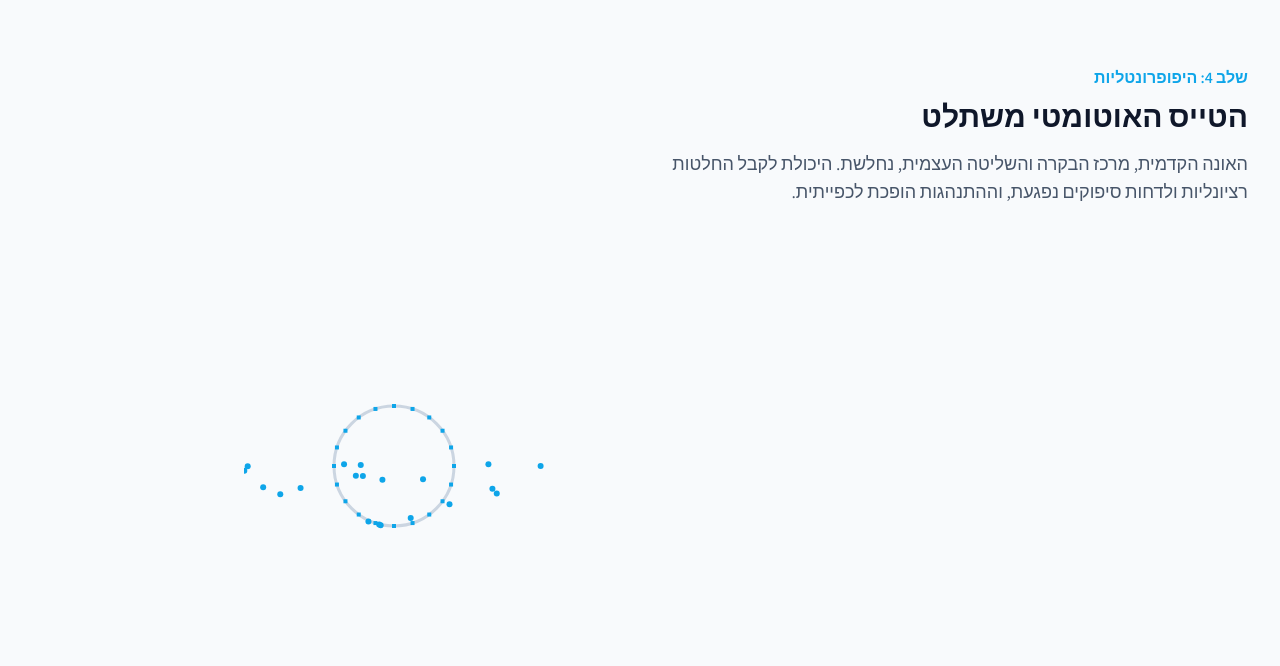
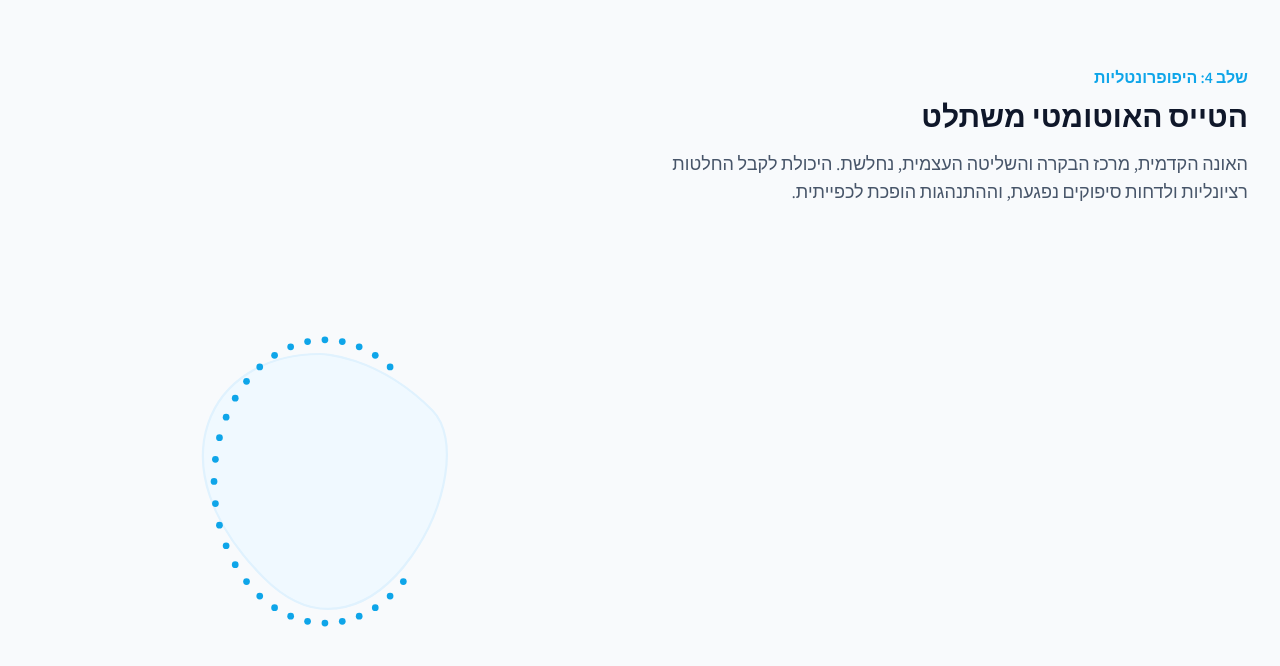
Before and after one commit to pinywinner/Argentina, a plain HTML site: page index.html in a window 1280 px wide. Shown: the part 970-1636 px from the top of the page. Drawn offline with nearby package versions, Linux system fonts and the light colour scheme.

Commit message:
Update index.html

```diff
--- a/index.html
+++ b/index.html
@@ -59,6 +59,11 @@
             gap: 4rem;
             align-items: start;
             position: relative;
+        }
+        @media (max-width: 768px) {
+            .sticky-container {
+                grid-template-columns: 1fr;
+            }
         }
         .sticky-text-panel {
             position: sticky;
@@ -146,7 +151,18 @@
                 <div class="sticky-viz-panel">
                     <div class="viz-step" data-step="1">
                         <div class="w-full max-w-md">
-                            <canvas id="brain-viz"></canvas>
+                            <svg id="brain-viz" viewBox="0 0 400 300" class="w-full h-auto">
+                                <!-- Brain Outline -->
+                                <path id="brain-outline" d="M 200,50 C 100,50 50,150 150,250 C 250,350 350,150 300,100 C 250,50 200,50 200,50 Z" fill="#f0f9ff" stroke="#e0f2fe" stroke-width="2"/>
+                                <!-- Stimuli -->
+                                <g id="stimuli-group"></g>
+                                <!-- Receptors -->
+                                <g id="receptors-group"></g>
+                                <!-- Pathway -->
+                                <path id="pathway" d="M 80,180 C 150,100 250,100 320,180" stroke-width="0" stroke="#f59e0b" fill="none" stroke-linecap="round"/>
+                                <!-- PFC -->
+                                <path id="pfc" d="M 170,52 A 70 70 0 0 1 230,52" fill="#cbd5e1" opacity="0"/>
+                            </svg>
                         </div>
                     </div>
                     <div class="viz-step" data-step="2"></div>
@@ -283,82 +299,31 @@
             );
         });
 
-        // --- Mechanism Scrollytelling with Canvas ---
+        // --- Mechanism Scrollytelling with SVG ---
         const textSteps = gsap.utils.toArray('.sticky-text-content');
         const vizSteps = gsap.utils.toArray('.viz-step');
-        const canvas = document.getElementById('brain-viz');
-        if (canvas) {
-            const ctx = canvas.getContext('2d');
-            let width, height;
+        const brainViz = document.getElementById('brain-viz');
 
-            function resizeCanvas() {
-                width = canvas.offsetWidth;
-                height = canvas.offsetHeight;
-                canvas.width = width;
-                canvas.height = height;
+        if(brainViz) {
+            const stimuliGroup = document.getElementById('stimuli-group');
+            const receptorsGroup = document.getElementById('receptors-group');
+            const pathway = document.getElementById('pathway');
+            const pfc = document.getElementById('pfc');
+            const brainOutline = document.getElementById('brain-outline').getBBox();
+
+            // Populate receptors
+            for (let i = 0; i < 30; i++) {
+                const angle = (i / 30) * Math.PI * 1.5 + Math.PI * 0.25;
+                const x = brainOutline.x + brainOutline.width / 2 + Math.cos(angle) * (brainOutline.width / 2.2);
+                const y = brainOutline.y + brainOutline.height / 2 + Math.sin(angle) * (brainOutline.height / 1.8);
+                const receptor = document.createElementNS("http://www.w3.org/2000/svg", "circle");
+                receptor.setAttribute('cx', x);
+                receptor.setAttribute('cy', y);
+                receptor.setAttribute('r', 3);
+                receptor.setAttribute('fill', '#0ea5e9');
+                receptorsGroup.appendChild(receptor);
             }
-            window.addEventListener('resize', resizeCanvas);
-            resizeCanvas();
-
-            const brainState = {
-                stimuli: [],
-                receptorDensity: 1,
-                pathwayStrength: 0,
-                pfcOpacity: 0
-            };
-
-            function draw() {
-                ctx.clearRect(0, 0, width, height);
-                const centerX = width / 2;
-                const centerY = height / 2;
-                const radius = Math.min(width, height) * 0.4;
-
-                // Draw brain outline
-                ctx.strokeStyle = '#cbd5e1';
-                ctx.lineWidth = 3;
-                ctx.beginPath();
-                ctx.arc(centerX, centerY, radius, 0, Math.PI * 2);
-                ctx.stroke();
-
-                // Draw stimuli
-                brainState.stimuli.forEach(s => {
-                    ctx.beginPath();
-                    ctx.arc(s.x, s.y, s.r, 0, Math.PI * 2);
-                    ctx.fillStyle = `rgba(14, 165, 233, ${s.opacity})`;
-                    ctx.fill();
-                });
-
-                // Draw receptors
-                ctx.fillStyle = '#0ea5e9';
-                for(let i = 0; i < 20 * brainState.receptorDensity; i++) {
-                    const angle = (i / (20 * brainState.receptorDensity)) * Math.PI * 2;
-                    const x = centerX + Math.cos(angle) * radius;
-                    const y = centerY + Math.sin(angle) * radius;
-                    ctx.fillRect(x - 2, y - 2, 4, 4);
-                }
-
-                // Draw pathway
-                if (brainState.pathwayStrength > 0) {
-                    ctx.beginPath();
-                    ctx.moveTo(width * 0.2, centerY);
-                    ctx.quadraticCurveTo(centerX, centerY - radius, width * 0.8, centerY);
-                    ctx.lineWidth = brainState.pathwayStrength * 8;
-                    ctx.strokeStyle = `rgba(245, 158, 11, ${brainState.pathwayStrength})`;
-                    ctx.stroke();
-                }
-
-                // Draw PFC
-                if (brainState.pfcOpacity > 0) {
-                    ctx.fillStyle = `rgba(100, 116, 139, ${brainState.pfcOpacity})`;
-                    ctx.beginPath();
-                    ctx.moveTo(centerX, centerY - radius);
-                    ctx.arc(centerX, centerY - radius, radius * 0.5, 0.2 * Math.PI, 0.8 * Math.PI);
-                    ctx.closePath();
-                    ctx.fill();
-                }
-            }
-
-            gsap.ticker.add(draw);
+            const allReceptors = gsap.utils.toArray('#receptors-group circle');
 
             const tl = gsap.timeline({
                 scrollTrigger: {
@@ -370,17 +335,47 @@
                 }
             });
 
-            tl.call(() => {
-                brainState.stimuli = [];
-                for(let i=0; i<20; i++) {
-                    const stimulus = { x: Math.random() * width, y: 0, r: 3, opacity: 1 };
-                    brainState.stimuli.push(stimulus);
-                    gsap.to(stimulus, { y: height, duration: 2 + Math.random() * 2, repeat: -1, ease: 'none' });
+            // Step 1: Stimuli
+            tl.fromTo(stimuliGroup, {opacity: 0}, {
+                opacity: 1,
+                duration: 0.5,
+                onStart: () => {
+                    stimuliGroup.innerHTML = '';
+                    for(let i=0; i<15; i++) {
+                        const dot = document.createElementNS("http://www.w3.org/2000/svg", "circle");
+                        dot.setAttribute('r', 4);
+                        dot.setAttribute('fill', '#0ea5e9');
+                        stimuliGroup.appendChild(dot);
+                        gsap.fromTo(dot,
+                            { cx: 200 + (Math.random() - 0.5) * 400, cy: -20 },
+                            { cx: 200 + (Math.random() - 0.5) * 100, cy: 150, duration: 2, stagger: Math.random() * 0.5, ease: 'power1.in' }
+                        );
+                    }
                 }
-            })
-            .to(brainState, { receptorDensity: 0.3, duration: 1 })
-            .to(brainState, { pathwayStrength: 1, duration: 1, onStart: () => brainState.stimuli = [] })
-            .to(brainState, { pfcOpacity: 0.3, duration: 1 });
+            });
+
+            // Step 2: Desensitization
+            tl.to(allReceptors, {
+                scale: 0,
+                opacity: 0,
+                stagger: {
+                    each: 0.05,
+                    from: "random"
+                },
+                duration: 1
+            }, "+=0.5");
+
+            // Step 3: Sensitization
+            tl.to(pathway, {
+                strokeWidth: 8,
+                duration: 1
+            }, "+=0.5");
+
+            // Step 4: Hypofrontality
+            tl.to(pfc, {
+                opacity: 0.2,
+                duration: 1
+            }, "+=0.5");
 
             vizSteps.forEach((step, i) => {
                 ScrollTrigger.create({
@@ -403,10 +398,12 @@
             const content = item.querySelector('.accordion-content');
             header.addEventListener('click', () => {
                 const isOpen = item.classList.contains('open');
+                // Close all items
                 document.querySelectorAll('.accordion-item').forEach(i => {
                     i.classList.remove('open');
                     i.querySelector('.accordion-content').style.maxHeight = '0px';
                 });
+                // Open the clicked one if it wasn't open
                 if (!isOpen) {
                     item.classList.add('open');
                     content.style.maxHeight = content.scrollHeight + 'px';
```
